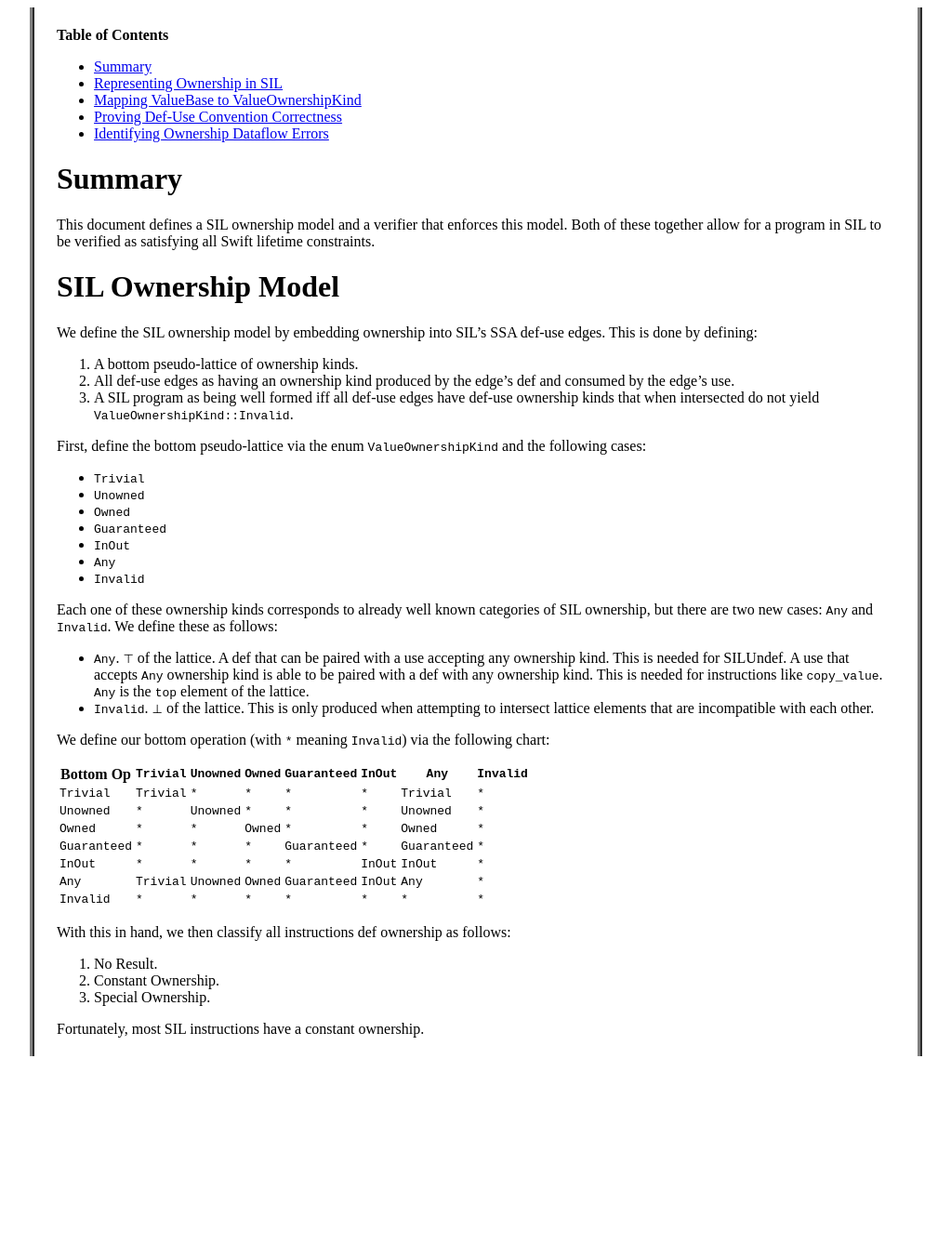
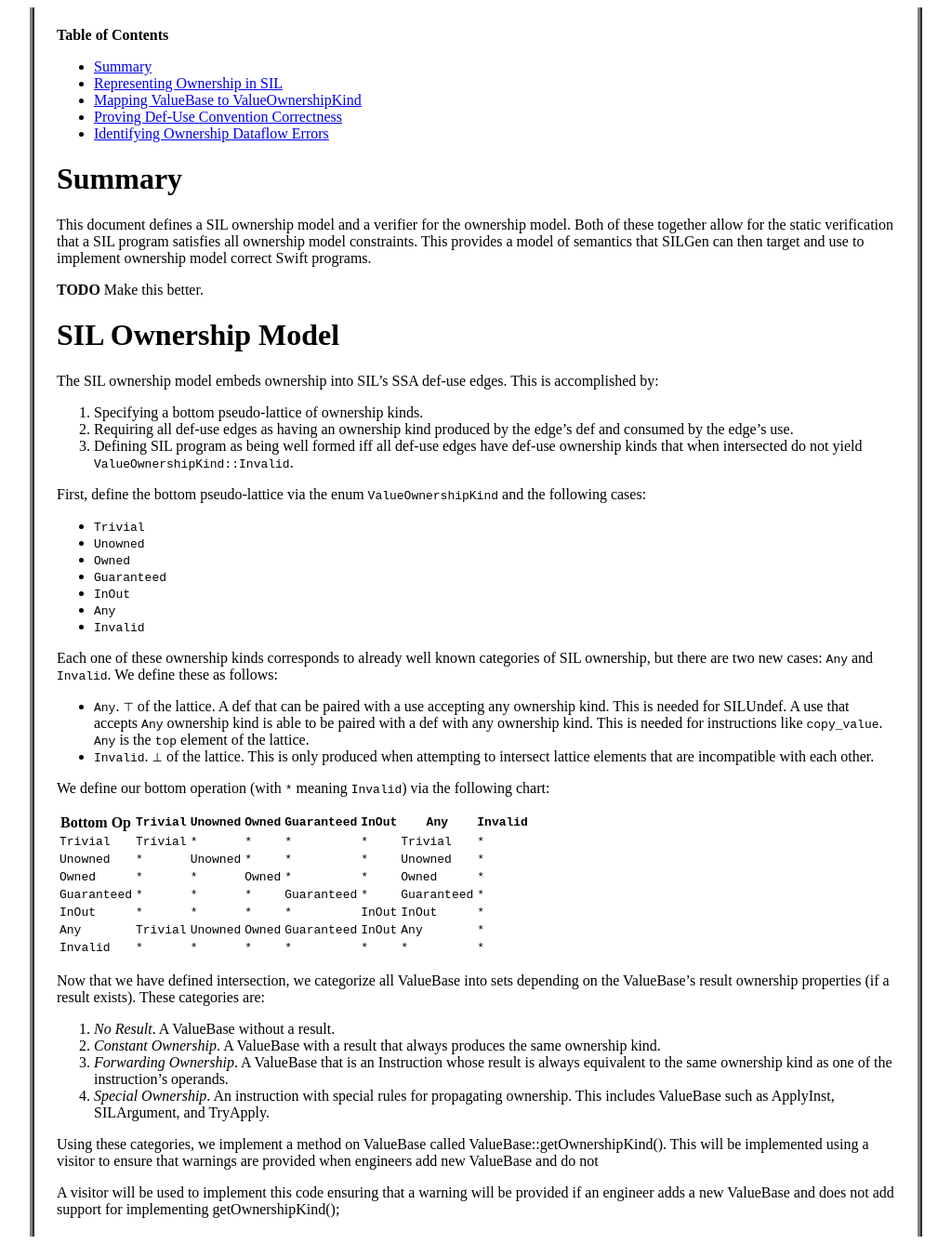
Before and after one commit to gottesmm/gottesmm.github.io, a Jekyll site: the page built from proposals/sil-ownership-verifier.md, in a window 1280 px wide. Shown: the whole page at 93% size, without its empty margins (128-1151 px from the left). Built offline with Jekyll 4.4.1, drawn with Linux system fonts in a browser that asks for light colours; before the commit the page ends 1144 px from its top, so only the background shows below that.

Commit message:
[sil-ownership-verifier] more updates.

```diff
--- a/proposals/sil-ownership-verifier.md
+++ b/proposals/sil-ownership-verifier.md
@@ -17,19 +17,23 @@
 
 # Summary
 
-This document defines a SIL ownership model and a verifier that enforces this
-model. Both of these together allow for a program in SIL to be verified as
-satisfying all Swift lifetime constraints.
+This document defines a SIL ownership model and a verifier for the ownership
+model. Both of these together allow for the static verification that a SIL
+program satisfies all ownership model constraints. This provides a model of
+semantics that SILGen can then target and use to implement ownership model
+correct Swift programs.
+
+**TODO** Make this better.
 
 # SIL Ownership Model
 
-We define the SIL ownership model by embedding ownership into SIL's SSA
-def-use edges. This is done by defining:
+The SIL ownership model embeds ownership into SIL's SSA def-use edges. This is
+accomplished by:
 
-1. A bottom pseudo-lattice of ownership kinds.
-2. All def-use edges as having an ownership kind produced by the edge's def and
-   consumed by the edge's use.
-3. A SIL program as being well formed iff all def-use edges have def-use
+1. Specifying a bottom pseudo-lattice of ownership kinds.
+2. Requiring all def-use edges as having an ownership kind produced by the
+   edge's def and consumed by the edge's use.
+3. Defining SIL program as being well formed iff all def-use edges have def-use
    ownership kinds that when intersected do not yield
    `ValueOwnershipKind::Invalid`.
 
@@ -67,13 +71,26 @@
 | `Any`        | `Trivial` | `Unowned` | `Owned` | `Guaranteed` | `InOut` | `Any`        | `*`       |
 | `Invalid`    | `*`       | `*`       | `*`     | `*`          | `*`     | `*`          | `*`       |
 
-With this in hand, we then classify all instructions def ownership as follows:
+Now that we have defined intersection, we categorize all ValueBase into sets
+depending on the ValueBase's result ownership properties (if a result
+exists). These categories are:
 
-1. No Result.
-2. Constant Ownership.
-3. Special Ownership.
+1. *No Result*. A ValueBase without a result.
+2. *Constant Ownership*. A ValueBase with a result that always produces the same
+   ownership kind.
+3. *Forwarding Ownership*. A ValueBase that is an Instruction whose result is
+   always equivalent to the same ownership kind as one of the instruction's operands.
+4. *Special Ownership*. An instruction with special rules for propagating
+   ownership. This includes ValueBase such as ApplyInst, SILArgument, and
+   TryApply.
 
-Fortunately, most SIL instructions have a constant ownership.
+Using these categories, we implement a method on ValueBase called
+ValueBase::getOwnershipKind(). This will be implemented using a visitor to
+ensure that warnings are provided when engineers add new ValueBase and do not
+
+A visitor will be used to implement this code ensuring that a warning will be
+provided if an engineer adds a new ValueBase and does not add support for
+implementing getOwnershipKind();
 
 <!--
 
```
